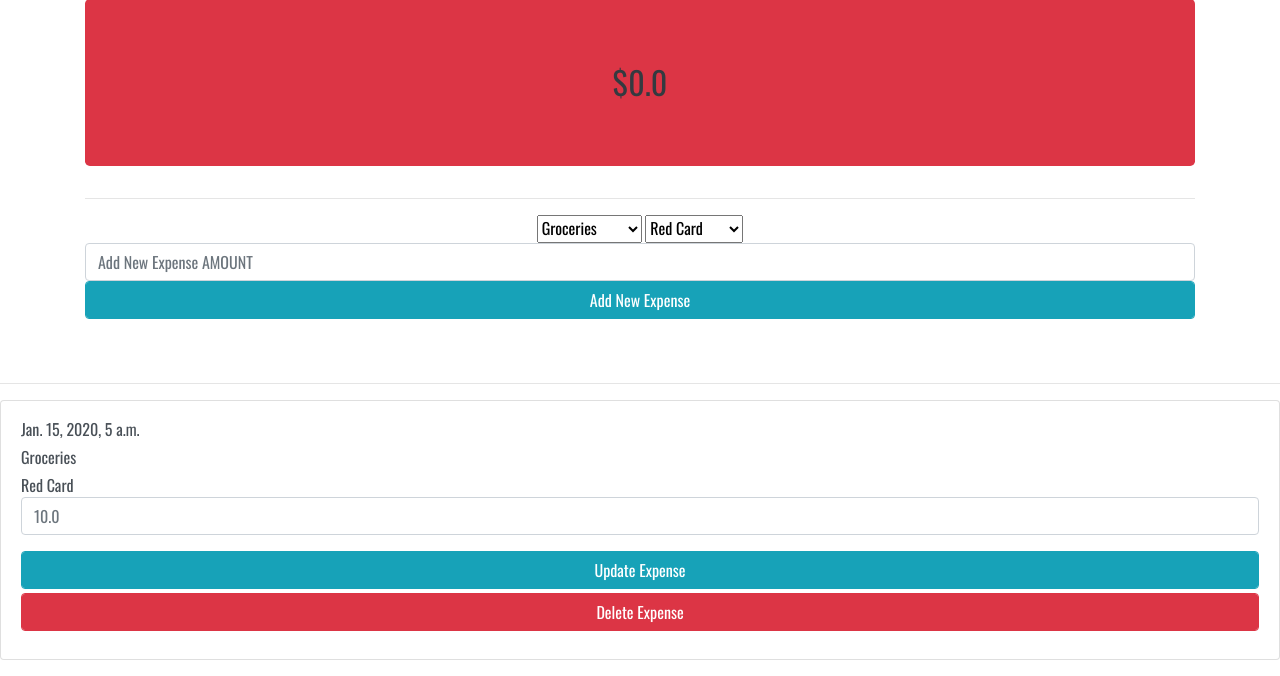
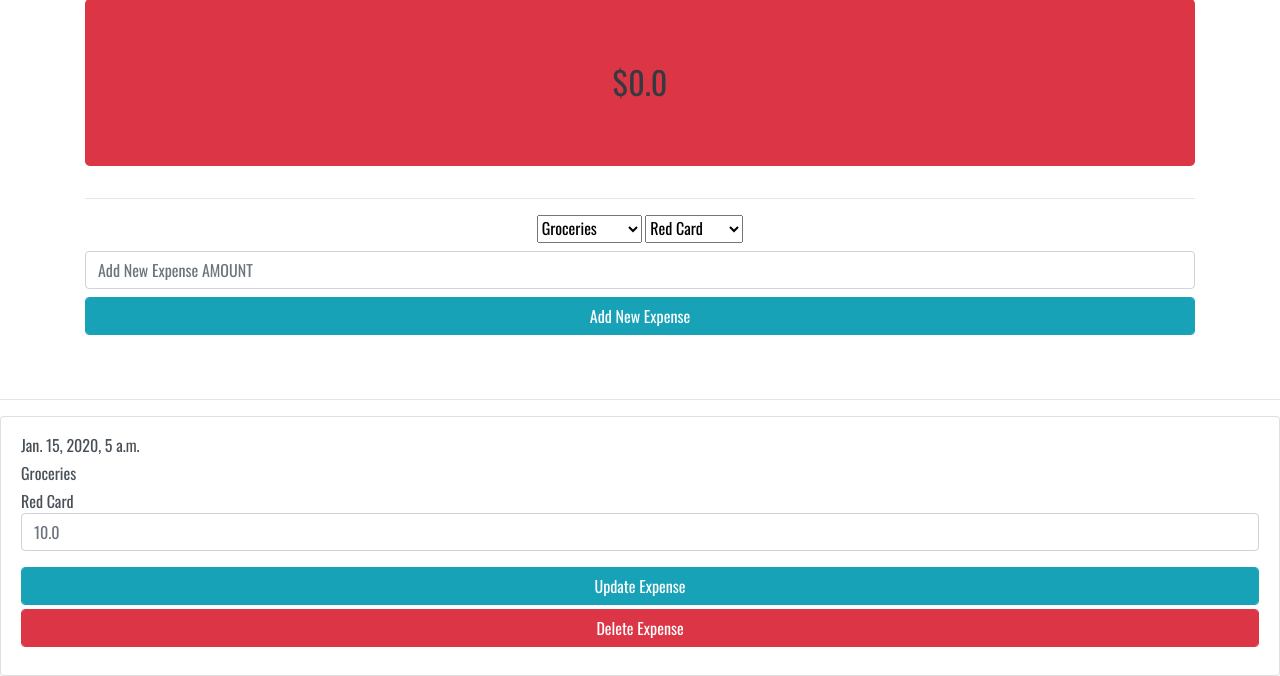
Before and after one commit to richardhanksjr/simple_budget_app, a Django app: page / in a window 1280 px wide. Shown: the part 207-883 px from the top of the page. Run offline with Django 3.2, Linux system fonts and the light colour scheme; a user stored in the database is signed in; tables that the repository leaves empty hold one stand-in row (values such as "Sample post"); parts of the project's set-up code (start-up, migrations or seed data) failed here and were passed over; some libraries are stand-ins or nearby versions.

Commit message:
Added margins in the add expense category.

```diff
--- a/web_app/templates/web_app/index.html
+++ b/web_app/templates/web_app/index.html
@@ -22,7 +22,7 @@
                     <option class="dropdown-item" value="{{ value }}">{{ text }}</option>
                 {% endfor %}
             </select>
-                <input class="form-control" type="number" placeholder="Add New Expense AMOUNT" step="0.01" min="0" name="amount" required>
+                <input class="form-control mt-2 mb-2" type="number" placeholder="Add New Expense AMOUNT" step="0.01" min="0" name="amount" required>
                 <input class="btn btn-info form-control" type="submit" value="Add New Expense">
             </div>
         </div>
```
